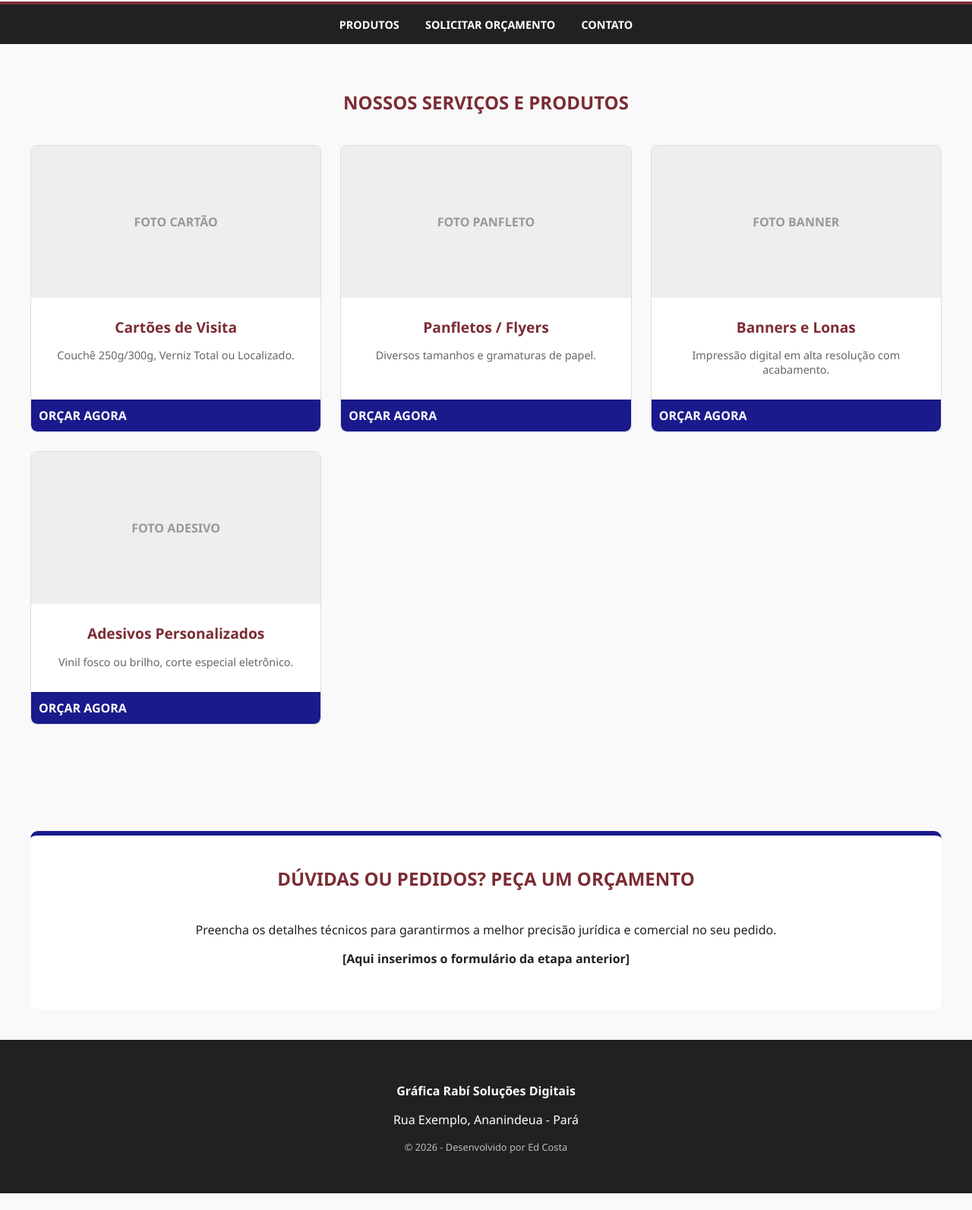
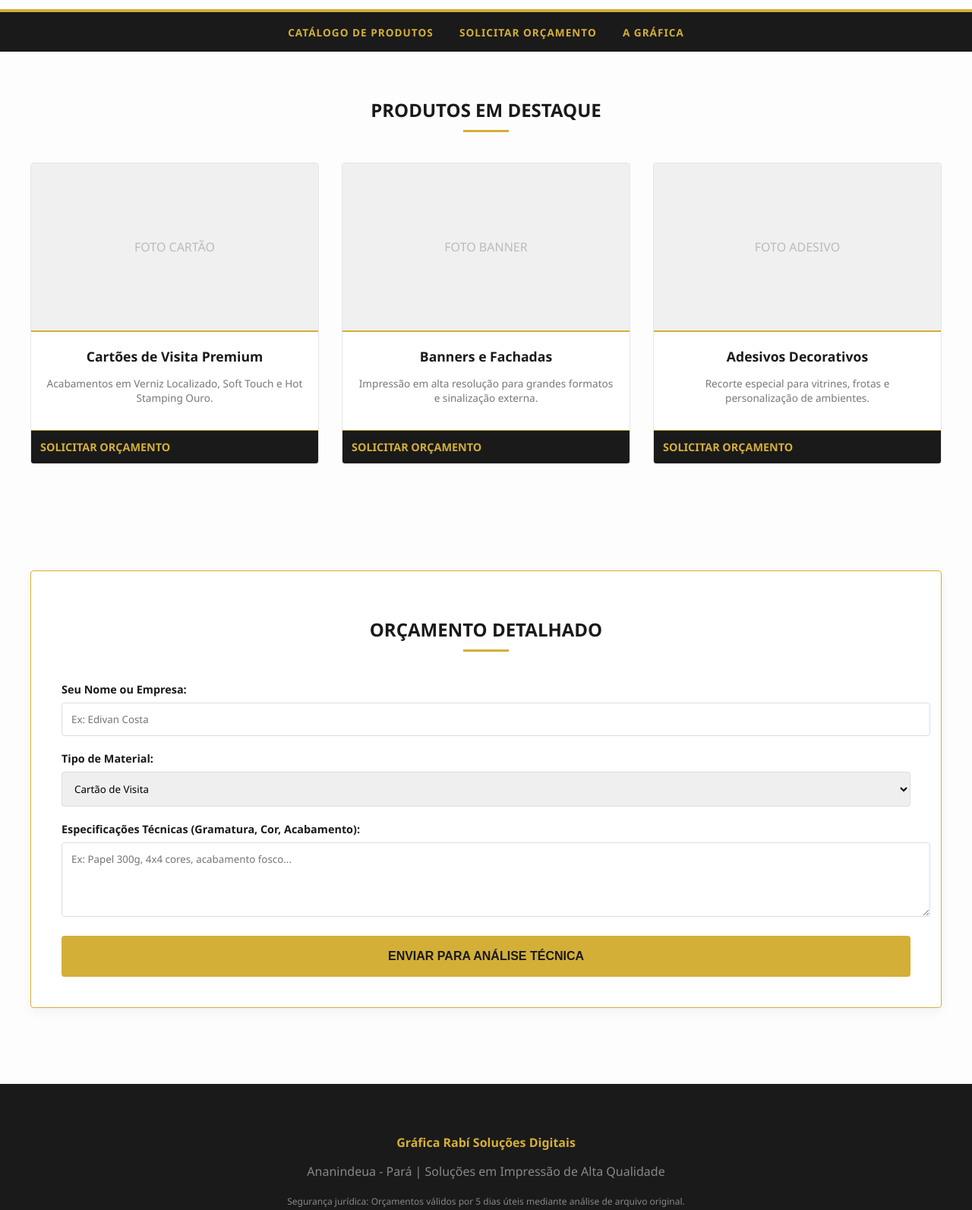
Before and after one commit to edatsoc/graficarabi, a plain HTML site: page index.html in a window 1280 px wide. Shown: the part 60-1653 px from the top of the page at 76% size. Before the commit the page ends 1631 px from the top, so only its background shows below. Drawn offline with Linux system fonts and the light colour scheme.

Commit message:
Refactor styles and update product information

```diff
--- a/index.html
+++ b/index.html
@@ -6,86 +6,113 @@
     <title>Gráfica Rabí - Soluções Digitais</title>
     <style>
         :root {
-            --azul: #1a1a8c;
-            --rosa: #e91e63;
-            --amarelo: #ffeb3b;
-            --vinho: #7b2c34;
-            --preto: #212121;
-            --cinza-fundo: #f9f9f9;
+            --ouro: #D4AF37;
+            --ouro-escuro: #B8860B;
+            --preto-premium: #1A1A1A;
+            --cinza-texto: #333;
+            --fundo-claro: #FFFFFF;
+            --borda: #E5E5E5;
         }
 
-        body { font-family: 'Segoe UI', Arial, sans-serif; margin: 0; background-color: var(--cinza-fundo); color: var(--preto); }
+        body { font-family: 'Poppins', 'Segoe UI', sans-serif; margin: 0; background-color: #FDFDFD; color: var(--cinza-texto); }
 
-        /* Header e Logo */
-        header { background: white; padding: 20px; text-align: center; border-bottom: 4px solid var(--vinho); }
-        .logo-box { max-width: 280px; }
+        /* Header com a Logo Ouro */
+        header { background: white; padding: 25px; text-align: center; border-bottom: 4px solid var(--ouro); }
+        .logo-box { max-width: 250px; filter: drop-shadow(0px 2px 2px rgba(0,0,0,0.1)); }
 
-        /* Navegação */
-        nav { background: var(--preto); padding: 15px; position: sticky; top: 0; z-index: 1000; text-align: center; }
-        nav a { color: white; text-decoration: none; margin: 0 15px; font-weight: bold; text-transform: uppercase; font-size: 0.9em; }
-        nav a:hover { color: var(--amarelo); }
+        /* Menu Black & Gold */
+        nav { background: var(--preto-premium); padding: 15px; position: sticky; top: 0; z-index: 1000; text-align: center; }
+        nav a { color: var(--ouro); text-decoration: none; margin: 0 15px; font-weight: 600; text-transform: uppercase; font-size: 0.85em; letter-spacing: 1px; }
+        nav a:hover { color: white; }
 
         .container { max-width: 1200px; margin: 0 auto; padding: 40px 20px; }
 
-        h2 { text-align: center; color: var(--vinho); text-transform: uppercase; margin-bottom: 40px; }
+        h2 { text-align: center; color: var(--preto-premium); text-transform: uppercase; margin-bottom: 40px; position: relative; }
+        h2::after { content: ''; display: block; width: 60px; height: 3px; background: var(--ouro); margin: 10px auto; }
 
         /* Grid de Produtos 3x5 */
         .grid-produtos {
             display: grid;
-            grid-template-columns: repeat(3, 1fr); /* 3 Colunas */
-            gap: 25px;
+            grid-template-columns: repeat(3, 1fr);
+            gap: 30px;
         }
 
         .produto-card {
             background: white;
-            border: 1px solid #ddd;
-            border-radius: 8px;
+            border: 1px solid var(--borda);
+            border-radius: 4px;
             overflow: hidden;
-            transition: transform 0.3s, box-shadow 0.3s;
+            transition: all 0.3s ease;
             display: flex;
             flex-direction: column;
         }
 
         .produto-card:hover {
-            transform: translateY(-5px);
-            box-shadow: 0 10px 20px rgba(0,0,0,0.1);
-            border-color: var(--rosa);
+            transform: translateY(-8px);
+            box-shadow: 0 15px 30px rgba(0,0,0,0.1);
+            border-color: var(--ouro);
         }
 
-        .img-placeholder {
+        .img-produto {
             width: 100%;
-            height: 200px;
-            background: #eee;
+            height: 220px;
+            background: #f0f0f0;
             display: flex;
             align-items: center;
             justify-content: center;
-            color: #999;
-            font-weight: bold;
+            color: #bbb;
+            border-bottom: 2px solid var(--ouro);
         }
 
-        .info-produto { padding: 15px; text-align: center; flex-grow: 1; }
-        .info-produto h3 { margin: 10px 0; font-size: 1.2em; color: var(--vinho); }
-        .info-produto p { font-size: 0.9em; color: #666; margin-bottom: 15px; }
+        .info-produto { padding: 20px; text-align: center; flex-grow: 1; }
+        .info-produto h3 { margin: 0 0 10px 0; font-size: 1.1em; color: var(--preto-premium); }
+        .info-produto p { font-size: 0.85em; color: #777; line-height: 1.4; }
 
-        .btn-orcamento-card {
+        .btn-card {
             display: block;
-            background: var(--azul);
-            color: white;
+            background: var(--preto-premium);
+            color: var(--ouro);
             text-decoration: none;
-            padding: 10px;
-            border-radius: 0 0 8px 8px;
+            padding: 12px;
             font-weight: bold;
+            font-size: 0.9em;
+            transition: 0.3s;
+            border-top: 1px solid var(--ouro);
+        }
+        .btn-card:hover { background: var(--ouro); color: var(--preto-premium); }
+
+        /* Formulário de Orçamento com Detalhes Técnicos */
+        .sessao-formulario {
+            background: white;
+            padding: 40px;
+            margin-top: 60px;
+            border-radius: 4px;
+            border: 1px solid var(--ouro);
+            box-shadow: 0 5px 15px rgba(0,0,0,0.05);
+        }
+        .form-group { margin-bottom: 20px; }
+        label { display: block; font-weight: bold; margin-bottom: 8px; color: var(--preto-premium); font-size: 0.9em; }
+        input, select, textarea { width: 100%; padding: 12px; border: 1px solid #ddd; border-radius: 4px; font-family: inherit; }
+
+        .btn-enviar {
+            background: var(--ouro);
+            color: var(--preto-premium);
+            border: none;
+            padding: 18px;
+            font-size: 1em;
+            font-weight: bold;
+            cursor: pointer;
+            width: 100%;
+            border-radius: 4px;
+            text-transform: uppercase;
             transition: 0.3s;
         }
-        .btn-orcamento-card:hover { background: var(--vinho); }
+        .btn-enviar:hover { background: var(--ouro-escuro); color: white; }
 
-        /* Responsividade para Celular */
-        @media (max-width: 768px) {
-            .grid-produtos { grid-template-columns: 1fr; } /* No celular fica 1 coluna */
-        }
+        footer { background: var(--preto-premium); color: #888; padding: 50px 20px; text-align: center; margin-top: 60px; }
+        footer strong { color: var(--ouro); }
 
-        /* Seção do Formulário */
-        .sessao-formulario { background: #fff; padding: 40px; margin-top: 60px; border-radius: 10px; border-top: 6px solid var(--azul); }
+        @media (max-width: 768px) { .grid-produtos { grid-template-columns: 1fr; } }
     </style>
 </head>
 <body>
@@ -95,49 +122,40 @@
 </header>
 
 <nav>
-    <a href="#produtos">Produtos</a>
+    <a href="#produtos">Catálogo de Produtos</a>
     <a href="#orcamento">Solicitar Orçamento</a>
-    <a href="#contato">Contato</a>
+    <a href="#sobre">A Gráfica</a>
 </nav>
 
 <div class="container" id="produtos">
-    <h2>Nossos Serviços e Produtos</h2>
+    <h2>Produtos em Destaque</h2>
 
     <div class="grid-produtos">
         <div class="produto-card">
-            <div class="img-placeholder">FOTO CARTÃO</div>
+            <div class="img-produto">FOTO CARTÃO</div>
             <div class="info-produto">
-                <h3>Cartões de Visita</h3>
-                <p>Couchê 250g/300g, Verniz Total ou Localizado.</p>
+                <h3>Cartões de Visita Premium</h3>
+                <p>Acabamentos em Verniz Localizado, Soft Touch e Hot Stamping Ouro.</p>
             </div>
-            <a href="#orcamento" class="btn-orcamento-card">ORÇAR AGORA</a>
+            <a href="#orcamento" class="btn-card">SOLICITAR ORÇAMENTO</a>
         </div>
 
         <div class="produto-card">
-            <div class="img-placeholder">FOTO PANFLETO</div>
+            <div class="img-produto">FOTO BANNER</div>
             <div class="info-produto">
-                <h3>Panfletos / Flyers</h3>
-                <p>Diversos tamanhos e gramaturas de papel.</p>
+                <h3>Banners e Fachadas</h3>
+                <p>Impressão em alta resolução para grandes formatos e sinalização externa.</p>
             </div>
-            <a href="#orcamento" class="btn-orcamento-card">ORÇAR AGORA</a>
+            <a href="#orcamento" class="btn-card">SOLICITAR ORÇAMENTO</a>
         </div>
 
         <div class="produto-card">
-            <div class="img-placeholder">FOTO BANNER</div>
+            <div class="img-produto">FOTO ADESIVO</div>
             <div class="info-produto">
-                <h3>Banners e Lonas</h3>
-                <p>Impressão digital em alta resolução com acabamento.</p>
+                <h3>Adesivos Decorativos</h3>
+                <p>Recorte especial para vitrines, frotas e personalização de ambientes.</p>
             </div>
-            <a href="#orcamento" class="btn-orcamento-card">ORÇAR AGORA</a>
-        </div>
-
-        <div class="produto-card">
-            <div class="img-placeholder">FOTO ADESIVO</div>
-            <div class="info-produto">
-                <h3>Adesivos Personalizados</h3>
-                <p>Vinil fosco ou brilho, corte especial eletrônico.</p>
-            </div>
-            <a href="#orcamento" class="btn-orcamento-card">ORÇAR AGORA</a>
+            <a href="#orcamento" class="btn-card">SOLICITAR ORÇAMENTO</a>
         </div>
 
         </div>
@@ -145,18 +163,35 @@
 
 <div class="container" id="orcamento">
     <div class="sessao-formulario">
-        <h2 style="margin-top:0;">Dúvidas ou Pedidos? Peça um Orçamento</h2>
-        <p style="text-align:center;">Preencha os detalhes técnicos para garantirmos a melhor precisão jurídica e comercial no seu pedido.</p>
-        <div style="text-align:center;">
-            <p><strong>[Aqui inserimos o formulário da etapa anterior]</strong></p>
-        </div>
+        <h2>Orçamento Detalhado</h2>
+        <form action="#" method="POST">
+            <div class="form-group">
+                <label>Seu Nome ou Empresa:</label>
+                <input type="text" name="nome" placeholder="Ex: Edivan Costa" required>
+            </div>
+            <div class="form-group">
+                <label>Tipo de Material:</label>
+                <select name="material">
+                    <option>Cartão de Visita</option>
+                    <option>Banner / Lona</option>
+                    <option>Adesivo / Rótulo</option>
+                    <option>Panfleto / Flyer</option>
+                    <option>Brinde Personalizado</option>
+                </select>
+            </div>
+            <div class="form-group">
+                <label>Especificações Técnicas (Gramatura, Cor, Acabamento):</label>
+                <textarea rows="4" placeholder="Ex: Papel 300g, 4x4 cores, acabamento fosco..."></textarea>
+            </div>
+            <button type="submit" class="btn-enviar">Enviar para Análise Técnica</button>
+        </form>
     </div>
 </div>
 
-<footer style="background: var(--preto); color: white; padding: 40px 20px; text-align: center;">
+<footer>
     <p><strong>Gráfica Rabí Soluções Digitais</strong></p>
-    <p>Rua Exemplo, Ananindeua - Pará</p>
-    <p style="font-size: 0.8em; opacity: 0.7;">© 2026 - Desenvolvido por Ed Costa</p>
+    <p>Ananindeua - Pará | Soluções em Impressão de Alta Qualidade</p>
+    <p style="font-size: 0.75em; margin-top: 20px;">Segurança jurídica: Orçamentos válidos por 5 dias úteis mediante análise de arquivo original.</p>
 </footer>
 
 </body>
```
